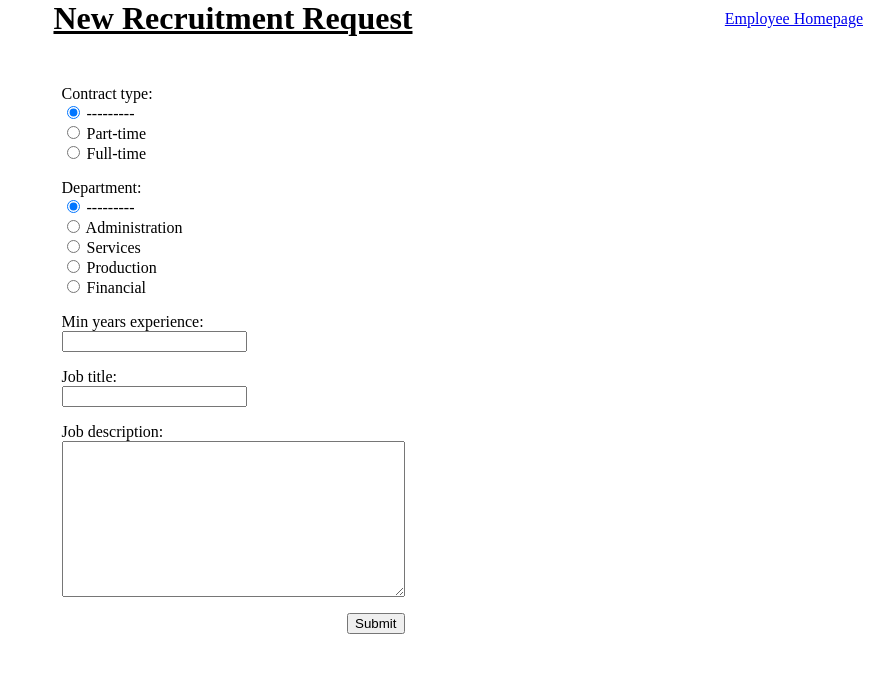
After one commit to Minigrim0/SEP, a Django app: page /project/recruitment/new in a window 1280 px wide. The commit adds this page. Shown: the top 673 px of the page, without its empty margins (407-1280 px from the left). Run offline with Django 4.2, Linux system fonts and the light colour scheme; the visitor is signed in with stand-in values (Sample User, id 1).

Commit message:
added financial & recruitment requests

```diff
--- a/SEP/assets/style.css
+++ b/SEP/assets/style.css
@@ -91,6 +91,11 @@ body h1 {
     margin: 0;
     padding: 1rem;
     font-size: 1rem;
+}
+.content-row-4 {
+    display: grid;
+    grid-template-columns: auto auto auto auto;
+    grid-gap: 1rem;
 }
 
 .content-row-3 {
--- a/project/forms.py
+++ b/project/forms.py
@@ -1,6 +1,6 @@
 from django import forms
 
-from project.models import RawRequest, Project, Task
+from project.models import RawRequest, Project, Task, RecruitementPost, FinancialRequest
 from SEP.models import Employee
 
 
@@ -58,3 +58,28 @@ class TaskAssignmentForm(forms.ModelForm):
         # Filter authors related to the logged-in user
 
         self.fields['assignee'].queryset = team.members.all()
+
+
+class RecruitmentRequestForm(forms.ModelForm):
+    """Form for the P/SDM to request a new employee to the HR department."""
+
+    class Meta:
+        model = RecruitementPost
+        widgets = {
+            "min_years_experience": forms.NumberInput(attrs={"min": 0}),
+            "contract_type": forms.RadioSelect(),
+            "department": forms.RadioSelect(),
+        }
+        fields = ("contract_type", "department", "min_years_experience", "title", "description",)
+
+
+class FinancialRequestForm(forms.ModelForm):
+    """Form for the P/SDM to request more money from the financial department."""
+
+    class Meta:
+        model = FinancialRequest
+        widgets = {
+            "requesting_department": forms.RadioSelect(),
+            "reason": forms.Textarea(attrs={"rows": 3}),
+        }
+        fields = ("requesting_department", "amount", "reason",)
--- a/project/models.py
+++ b/project/models.py
@@ -79,3 +79,53 @@ class Task(models.Model):
     due_date = models.DateField()
 
     sender = models.ForeignKey("SEP.Employee", on_delete=models.SET_NULL, null=True, blank=True, related_name="task_sent")
+
+
+class RecruitementPost(models.Model):
+    STATUS_CHOICES = [
+        ("pending", "Pending approval of HR"),
+        ("ongoing", "Ongoing recruitment"),
+        ("completed", "Recruitment completed"),
+    ]
+
+    CONTRACT_TYPE_CHOICES = [
+        ("part", "Part-time"),
+        ("full", "Full-time"),
+    ]
+
+    DEPARTEMENT_CHOICES = [
+        ("adm", "Administration"),
+        ("serv", "Services"),
+        ("prod", "Production"),
+        ("fina", "Financial")
+    ]
+
+    status = models.CharField(max_length=20, choices=STATUS_CHOICES, default="pending")
+    contract_type = models.CharField(max_length=4, choices=CONTRACT_TYPE_CHOICES)
+    department = models.CharField(max_length=4, choices=DEPARTEMENT_CHOICES)
+
+    min_years_experience = models.IntegerField(validators=[validators.MinValueValidator(0)])
+
+    title = models.CharField(verbose_name="Job title", max_length=100)
+    description = models.TextField(verbose_name="Job description")
+
+
+class FinancialRequest(models.Model):
+    STATUS_CHOICES = [
+        ("pending", "Pending approval of the financial manager"),
+        ("approved", "Approved by the financial manager"),
+        ("rejected", "Rejected by the financial manager"),
+    ]
+
+    DEPARTEMENT_CHOICES = [
+        ("adm", "Administration"),
+        ("serv", "Services"),
+        ("prod", "Production"),
+        ("fina", "Financial")
+    ]
+
+    status = models.CharField(max_length=20, choices=STATUS_CHOICES, default="pending")
+    requesting_department = models.CharField(max_length=4, choices=DEPARTEMENT_CHOICES)
+    amount = models.IntegerField(validators=[validators.MinValueValidator(0)])
+    project = models.ForeignKey("project.Project", on_delete=models.CASCADE)
+    reason = models.TextField(verbose_name="Reason for the request")
--- /dev/null
+++ b/project/templates/recruitment_request.html
@@ -0,0 +1,45 @@
+{% extends "employee.html" %}
+
+{% block page_title %}
+New Recruitment Request
+{% endblock %}
+
+{% block return_link %}
+    <a href="{% url 'employee_home' %}">Employee Homepage</a>
+{% endblock %}
+
+{% block employee_dashboard %}
+    <div class="content-50 mt-2">
+        {% if messages %}
+            {% for message in messages %}
+                <div{% if message.tags %} class="message-{{ message.tags }}"{% endif %}>
+                    <p>{{ message }}</p>
+                </div>
+            {% endfor %}
+        {% endif %}
+
+        <div class="h-centered">
+            <form method="POST">
+                {% csrf_token %}
+
+                {% for error in form.non_field_errors %}
+                    <small class="error">{{ error }}</small>
+                {% endfor %}
+
+                {% for field in form %}
+                    {% for error in field.errors.all %}
+                        <small class="error">{{ error }}</small>
+                    {% endfor %}
+                    <div class="input-field">
+                        {{ field.label_tag }} <br />
+                        {{ field }}
+                    </div>
+                {% endfor %}
+
+                <div class="submit-button-wrapper">
+                    <button type="submit" class="submit-button">Submit</button>
+                </div>
+            </form>
+        </div>
+    </div>
+{% endblock %}
--- a/project/urls.py
+++ b/project/urls.py
@@ -12,5 +12,7 @@ urlpatterns = [
     path('<int:project_id>/adm-action', views.adm_action, name="adm_action"),  # View for the Admin to approve/reject a project
     path('<int:project_id>/psdm-action', views.psdm_action, name="psdm_action"),  # View for the P/SDM to navigate to tasks assignment per team
     path('<int:project_id>/psdm-action/<int:team_id>/', views.psdm_team_action, name="psdm_team_action"),  # View for the P/SDM to assign tasks to a team's members
-    path('<int:project_id>/tasks/<int:task_id>', views.task_detail, name="task_detail")
+    path('<int:project_id>/tasks/<int:task_id>', views.task_detail, name="task_detail"),
+    path('<int:project_id>/fin-request', views.financial_request, name="financial_request"),
+    path('recruitment/new', views.recruitement_request, name="recruitement_request")
 ]
--- a/project/views.py
+++ b/project/views.py
@@ -1,12 +1,12 @@
 from django.core.handlers.asgi import HttpResponseBadRequest
-from django.http import HttpResponseRedirect
+from django.http import HttpResponseRedirect, HttpResponse
 from django.urls import reverse
 from django.shortcuts import render, get_object_or_404
 from django.contrib.auth.decorators import login_required
 from django.contrib import messages
 
 from project.models import RawRequest, Project, Task
-from project.forms import ProjectInitialForm, FinancialFeedbackForm, TaskAssignmentForm
+from project.forms import ProjectInitialForm, FinancialFeedbackForm, TaskAssignmentForm, RecruitmentRequestForm, FinancialRequestForm
 
 from SEP.models import Customer, Team
 
@@ -223,3 +223,41 @@ def task_detail(request, project_id: int, task_id: int):
         return HttpResponseBadRequest("Invalid tak & project id combination")
 
     return render(request, "task_detail.html", context={"task": task})
+
+
+@login_required
+def recruitement_request(request):
+    if request.method == "POST":
+        form = RecruitmentRequestForm(request.POST)
+        if form.is_valid():
+            form.save()
+            messages.success(request, "Recruitment request submitted successfully.")
+            return HttpResponseRedirect(reverse("home"))
+        else:
+            messages.error(request, "Please correct the error(s) below.")
+
+    else:
+        form = RecruitmentRequestForm()
+
+    return render(request, "recruitment_request.html", context={"form": form})
+
+
+@login_required
+def financial_request(request, project_id: int):
+    project = get_object_or_404(Project, id=project_id)
+
+    if request.method == "POST":
+        form = FinancialRequestForm(request.POST)
+        if form.is_valid():
+            frequest = form.save(commit=False)
+            frequest.project = project
+            frequest.save()
+            messages.success(request, "Recruitment request submitted successfully.")
+            return HttpResponseRedirect(reverse("project:psdm_action", args=[project_id]))
+        else:
+            messages.error(request, "Please correct the error(s) below.")
+
+    else:
+        form = FinancialRequestForm()
+
+    return render(request, "financial_request.html", context={"form": form})
```
Also changed, not shown: SEP/management/commands/init_database.py (+12 -0 lines), SEP/templates/employee/FIM.html (+37 -2 lines), SEP/templates/employee/HRM.html (added, +77 -0 lines), SEP/views.py (+43 -2 lines), project/templates/financial_request.html (added, +37 -0 lines), project/templates/project_detail.html (+0 -9 lines), project/templates/psdm_project_view.html (+9 -7 lines), project/migrations/0006_recruitementpost_alter_project_from_date_and_more.py (added), project/migrations/0007_recruitementpost_status.py (added), project/migrations/0008_financialrequest_status.py (added).
